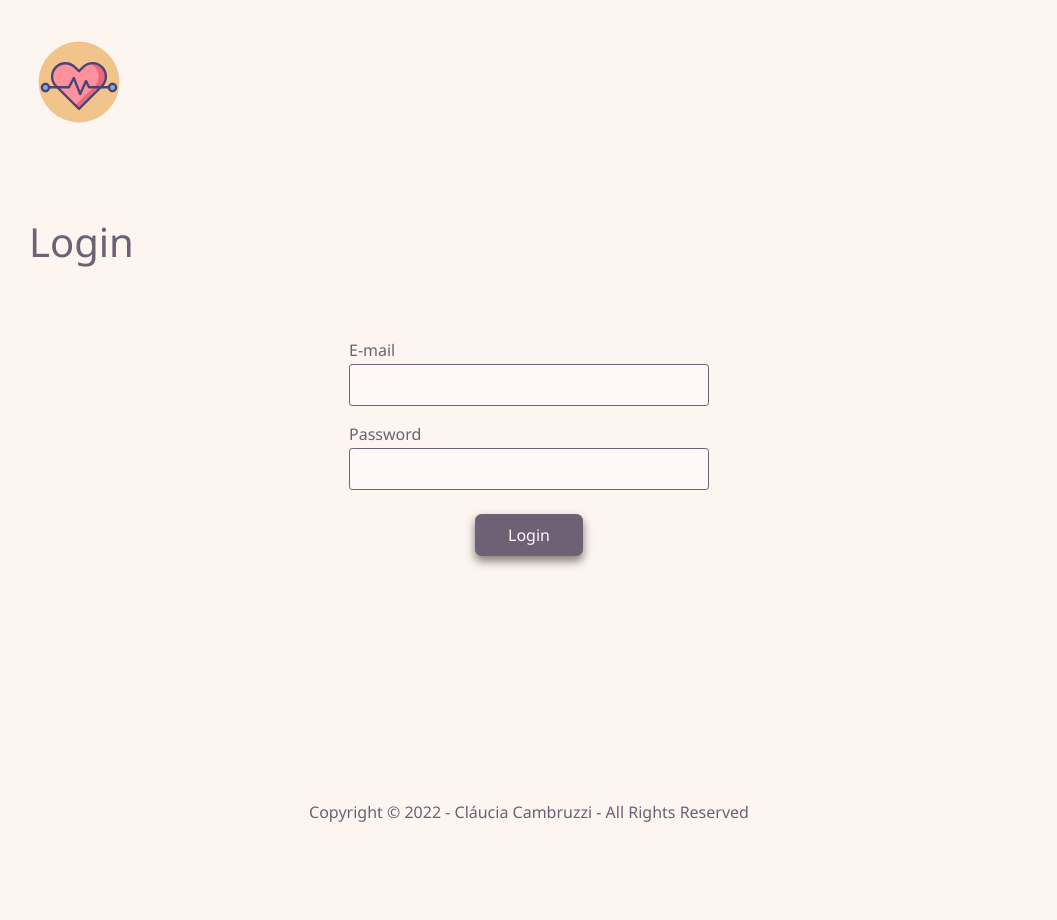
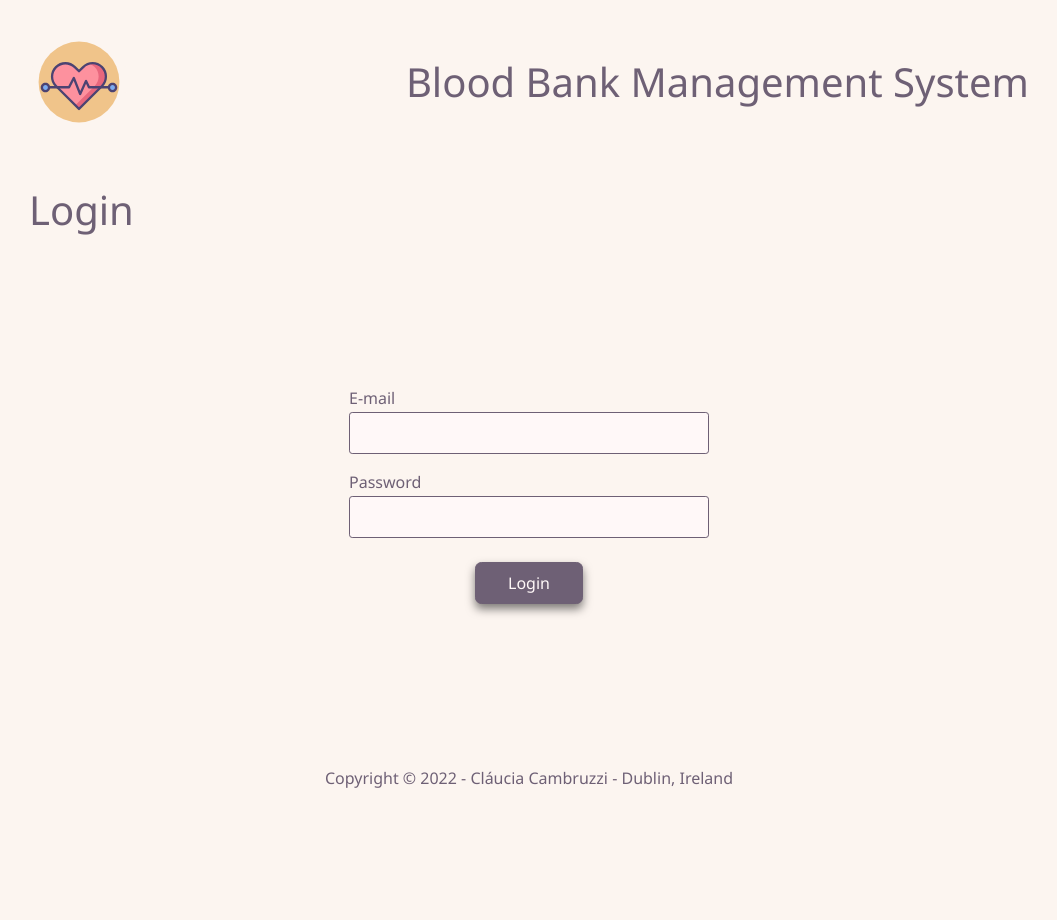
Before and after one commit to claucia/cs50x-final-project, a Flask app: page /login in a window 1280 px wide. Shown: the whole page, without its empty margins (111-1168 px from the left). After the commit the page ends 788 px from the top, so only its background shows below. Run offline with Flask 2, Linux system fonts and the light colour scheme; data comes from the database, SQL or seed files in the repository; parts of the project's set-up code (start-up, migrations or seed data) failed here and were passed over; some libraries are stand-ins or nearby versions.

Commit message:
Minor enhancements

```diff
--- a/app/static/form.css
+++ b/app/static/form.css
@@ -39,6 +39,7 @@
   align-items: center;
   justify-content: center;
   margin: 4rem 20rem;
+  padding: 5rem 0;
 }
 
 .form-login button {
--- a/app/static/style.css
+++ b/app/static/style.css
@@ -66,6 +66,7 @@ header {
 
 main {
     grid-area: main;
+    margin: 3rem 0 0 0;
 }
 
 footer {
@@ -74,7 +75,6 @@ footer {
 }
 
 .content {
-    padding: 5rem 0;
     max-width: 1000px;
     margin: 0 auto;
 }
--- a/app/templates/layout.html
+++ b/app/templates/layout.html
@@ -13,7 +13,7 @@
     <link rel="stylesheet" href="{{ url_for('static', filename='tables.css') }}">
     <link rel="stylesheet" href="{{ url_for('static', filename='form.css') }}">
 
-    <title>{% block title %}{% endblock %}</title>
+    <title>{% block title %}Blood Bank Management System{% endblock %}</title>
 </head>
 
 <body>
@@ -52,6 +52,11 @@
                     <a href="{{ url_for('logout')}}">Logout</a>
                 </div>
             </div>
+
+            {% else %}
+
+            <h1>Blood Bank Management System</h1>
+
             {% endif %}
 
         </div>
@@ -64,8 +69,8 @@
         </div>
     </main>
     <footer>
-        <div class="content">
-            <p>Copyright &copy; <script>document.write(new Date().getFullYear())</script> - Cláucia Cambruzzi - All Rights Reserved</p>
+        <div>
+            <p>Copyright &copy; <script>document.write(new Date().getFullYear())</script> - Cláucia Cambruzzi - Dublin, Ireland </p>
         </div>
     </footer>
 </body>
```
